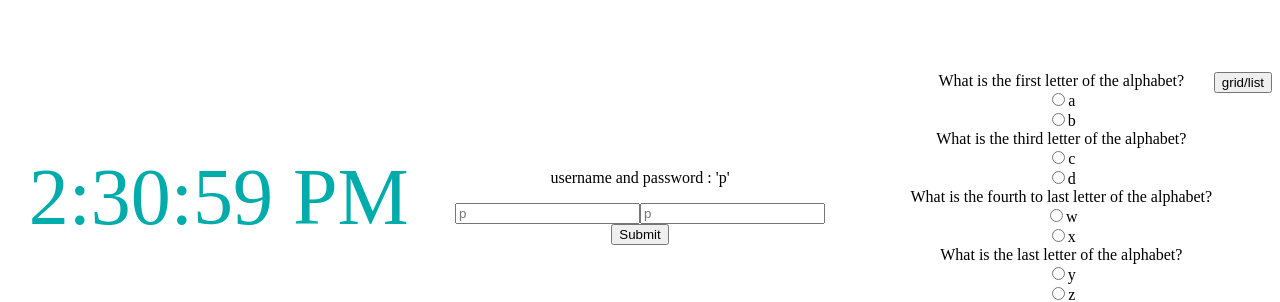
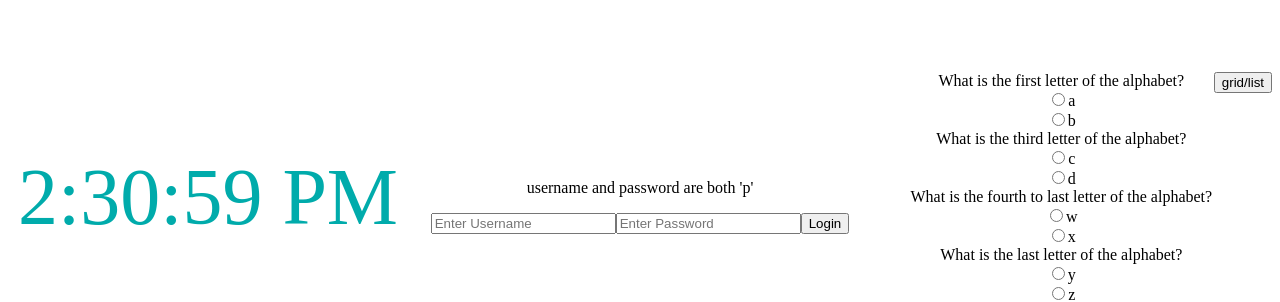
Before and after one commit to perminder-developyn/3x3, a Vue app in the folder 3x3/: page / in a window 1280 px wide. Shown: the top 302 px of the page. Built offline with nearby package versions, Linux system fonts and the light colour scheme.

Commit message:
removal of form from login replaced with button

```diff
--- a/3x3/src/components/digitalClock.vue
+++ b/3x3/src/components/digitalClock.vue
@@ -8,12 +8,12 @@
 
 <script>
 export default {
-	data (){
+	data () {
 		return {
 			time: ''
 		}
 	},
-    created(){
+    created() {
         setInterval(()=>{
             this.time = new Date().toLocaleTimeString();
         },1000)
@@ -24,6 +24,7 @@ export default {
 <style>
     .time {
         transform: scale(5);
+        max-width: 400px;
         color: rgb(0, 171, 171);
     }
 </style>
--- a/3x3/src/components/loginForm.vue
+++ b/3x3/src/components/loginForm.vue
@@ -1,12 +1,9 @@
 <template>
 	<div class="grid-component">
-		<form action="javascript:" v-on:submit="login()">
-            <p>username and password :  'p'</p>
-				<input type="text"  id="username"  v-model="username" placeholder="p"/>
-				<input type="password"  id="password" v-model="password" placeholder="p"/>
-				<input type="submit"/>
-
-		</form>
+        <p>username and password are both 'p'</p>
+		<input type="text"  id="username"  v-model="username" placeholder="Enter Username"/>
+		<input type="password"  id="password" v-model="password" placeholder="Enter Password"/>
+		<button @click="login">Login</button>
 		<div class="login" v-if="correct">log in successful</div>
         <div class="fail" v-if="fail">try again</div>
 	</div>
@@ -18,21 +15,29 @@ export default {
 
 	data() {
 		return {
-			username: "",
-			password: "",
+			username: '',
+			password: '',
 			correct: false,
-            fail: false
+            fail: false,
+			userData: { password: 'p', username: 'p'}
 		}
 	},
 	methods: {
 		login() {
             this.fail = false;
             this.correct = false;
-			if ((this.username && this.password === "p")) {
+			if ((this.password === this.userData.password &
+				this.username === this.userData.username)) {
 					this.correct = true;
-			}else{
+					this.reset();
+			} else {
                 this.fail = true;
+				this.reset();
             }
+		},
+		reset() {
+			this.username = '';
+			this.password = '';
 		}
 	}
 }
```
Also changed, not shown: 3x3/src/App.vue (+14 -5 lines). Lines whose indentation alone changed are shown as unchanged.
